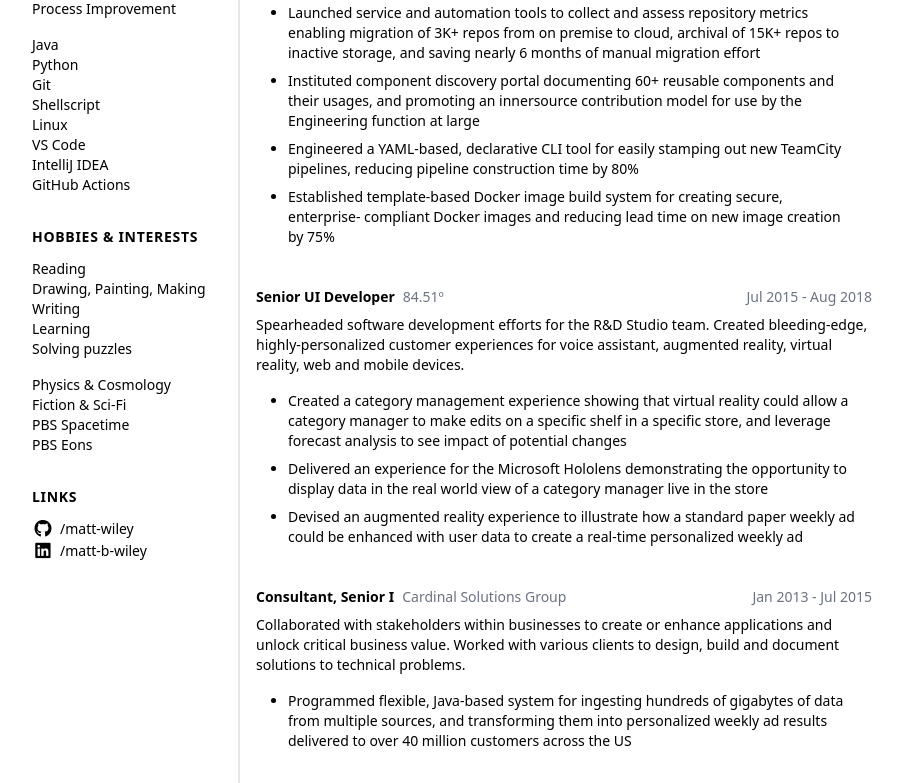
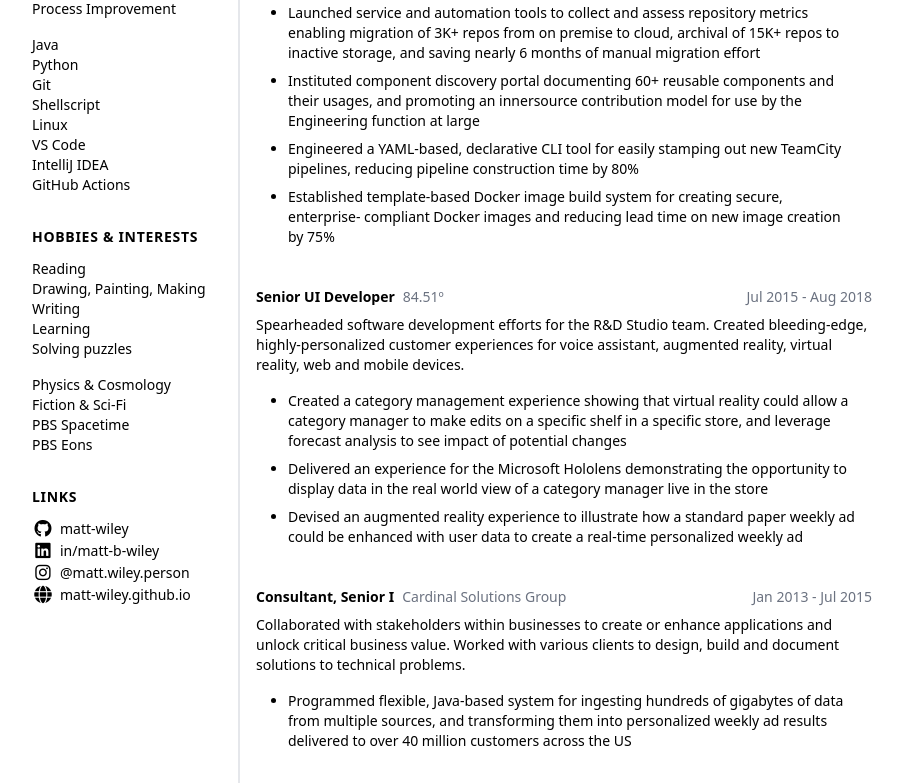
Before and after one commit to matt-wiley/matt-wiley.github.io, a React (Create React App) app in the folder my-site/: page /#/home in a window 1280 px wide. Shown: the part 535-1318 px from the top of the page, without its empty margins (188-1090 px from the left). Built offline with nearby package versions, Linux system fonts and the light colour scheme.

Commit message:
Added instagram and website links. Updated printable.

```diff
--- a/my-site/src/components/WebLink.tsx
+++ b/my-site/src/components/WebLink.tsx
@@ -7,7 +7,7 @@
 
 const WebLink = (props: IWebLinkProps) => {
 
-  const defaultIcon = 'fa-globe'
+  const defaultIcon = 'fas fa-globe'
 
   return (
     <div className="inline-block w-full flex flex-row justify-start align-middle">
--- a/my-site/src/pages/Home.tsx
+++ b/my-site/src/pages/Home.tsx
@@ -14,18 +14,28 @@
 
 const WebLinksList = () => {
 
-  const fa_base = 'fa-lg fa-fw fa-brands'
+  const fa_base = 'fa-lg fa-fw'
 
   const links = [
     {
-      icon: `${fa_base} fa-github`,
+      icon: `${fa_base} fa-brands fa-github`,
       link: 'https://github.com/matt-wiley',
-      text: '/matt-wiley'
+      text: 'matt-wiley'
     },
     {
-      icon: `${fa_base} fa-linkedin`,
+      icon: `${fa_base} fa-brands fa-linkedin`,
       link: 'https://www.linkedin.com/in/matt-b-wiley',
-      text: '/matt-b-wiley'
+      text: 'in/matt-b-wiley'
+    },
+    {
+      icon: `${fa_base} fa-brands fa-instagram`,
+      link: 'https://www.instagram.com/matt.wiley.person',
+      text: '@matt.wiley.person'
+    },
+    {
+      icon: `${fa_base} fas fa-globe`,
+      link: 'https://matt-wiley.github.io',
+      text: 'matt-wiley.github.io'
     }
   ]
 
```
Also changed, not shown: 9 other files (tests, documents, lock files or other folders).
